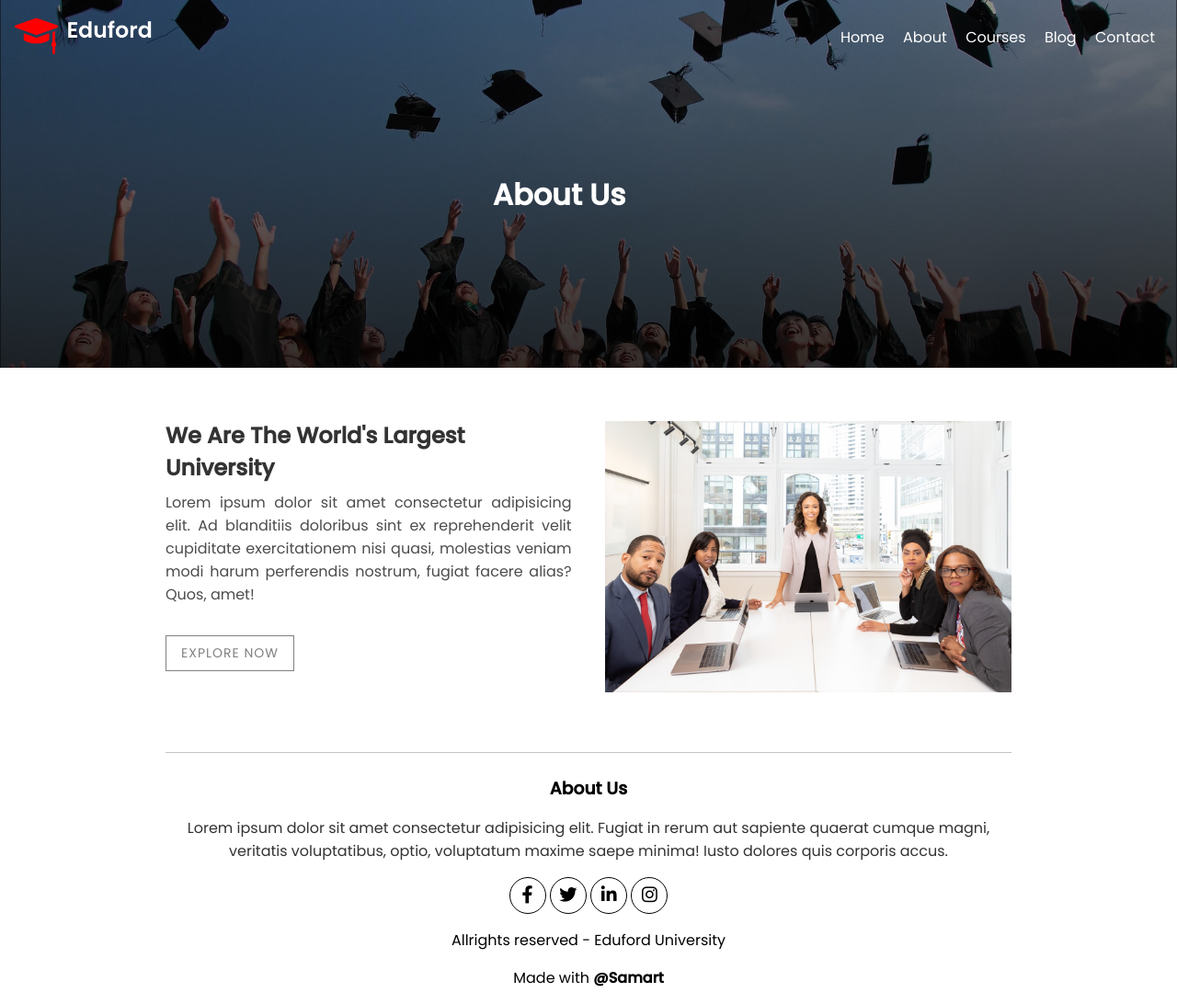
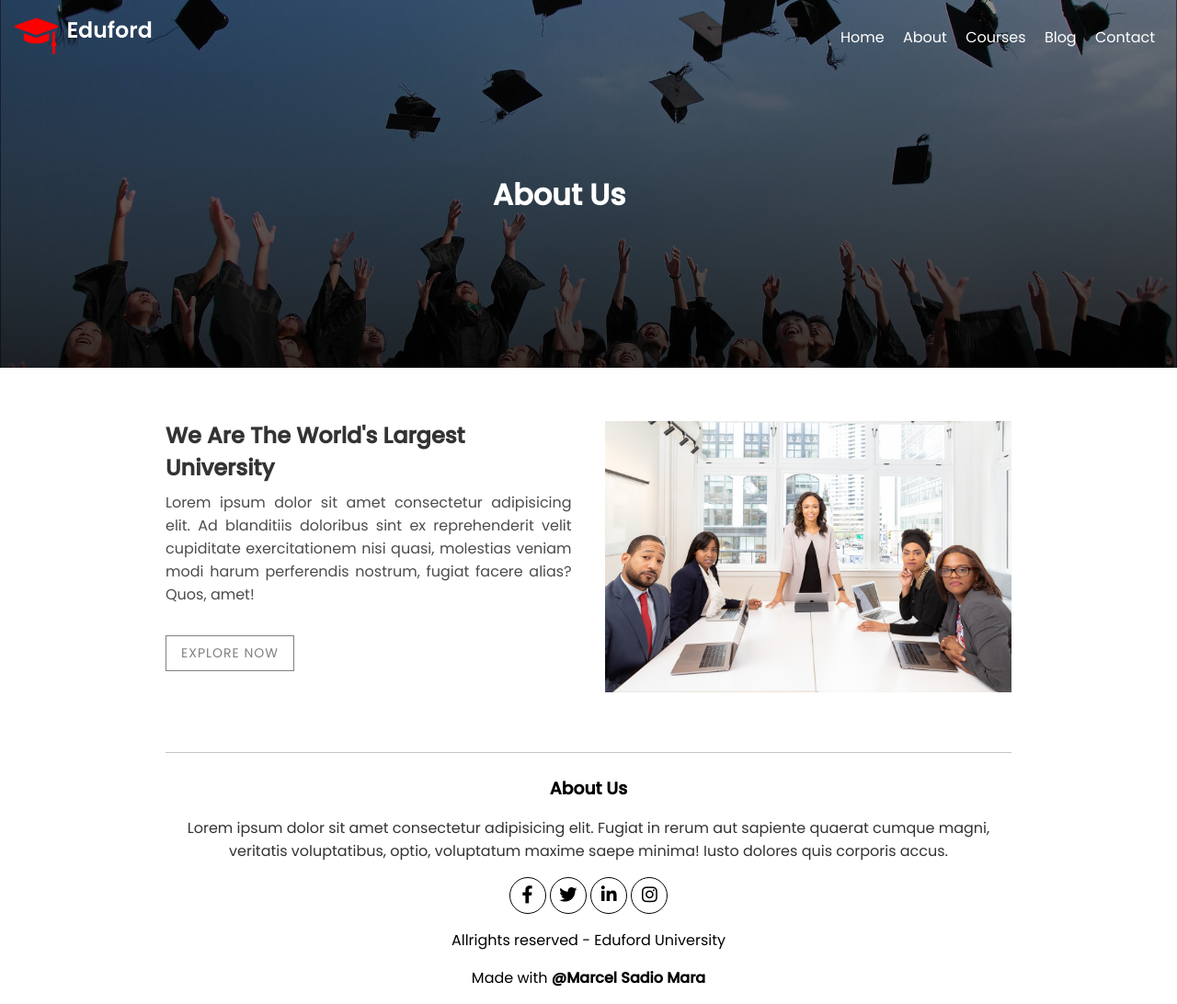
Before and after one commit to samarceldjo/eduford-university, a plain HTML site: page about.html in a window 1280 px wide. Shown: the whole page at 92% size. Drawn offline with Linux system fonts and the light colour scheme.

Commit message:
Modification du footer

```diff
--- a/about.html
+++ b/about.html
@@ -86,7 +86,7 @@
         <i class="fa-brands fa-instagram"></i>
       </div>
       <p>Allrights reserved - Eduford University</p>
-      <p>Made with <strong>@Samart</strong></p>
+      <p>Made with <strong>@Marcel Sadio Mara</strong></p>
     </footer>
 
     <script src="script.js"></script>
```
Also changed, not shown: blog.html (+1 -1 lines), contact.html (+1 -1 lines), courses.html (+1 -1 lines), index.html (+1 -1 lines).
